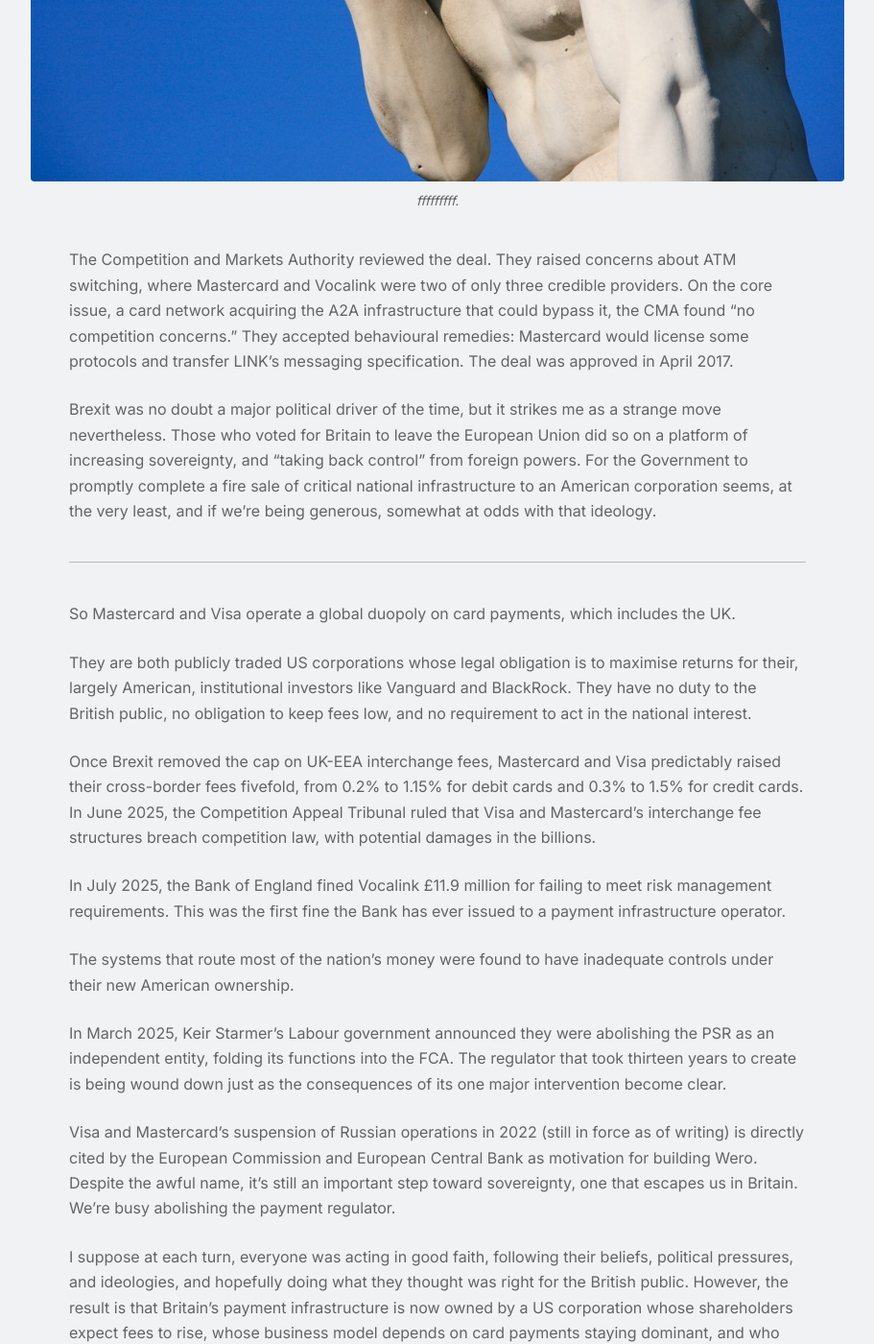
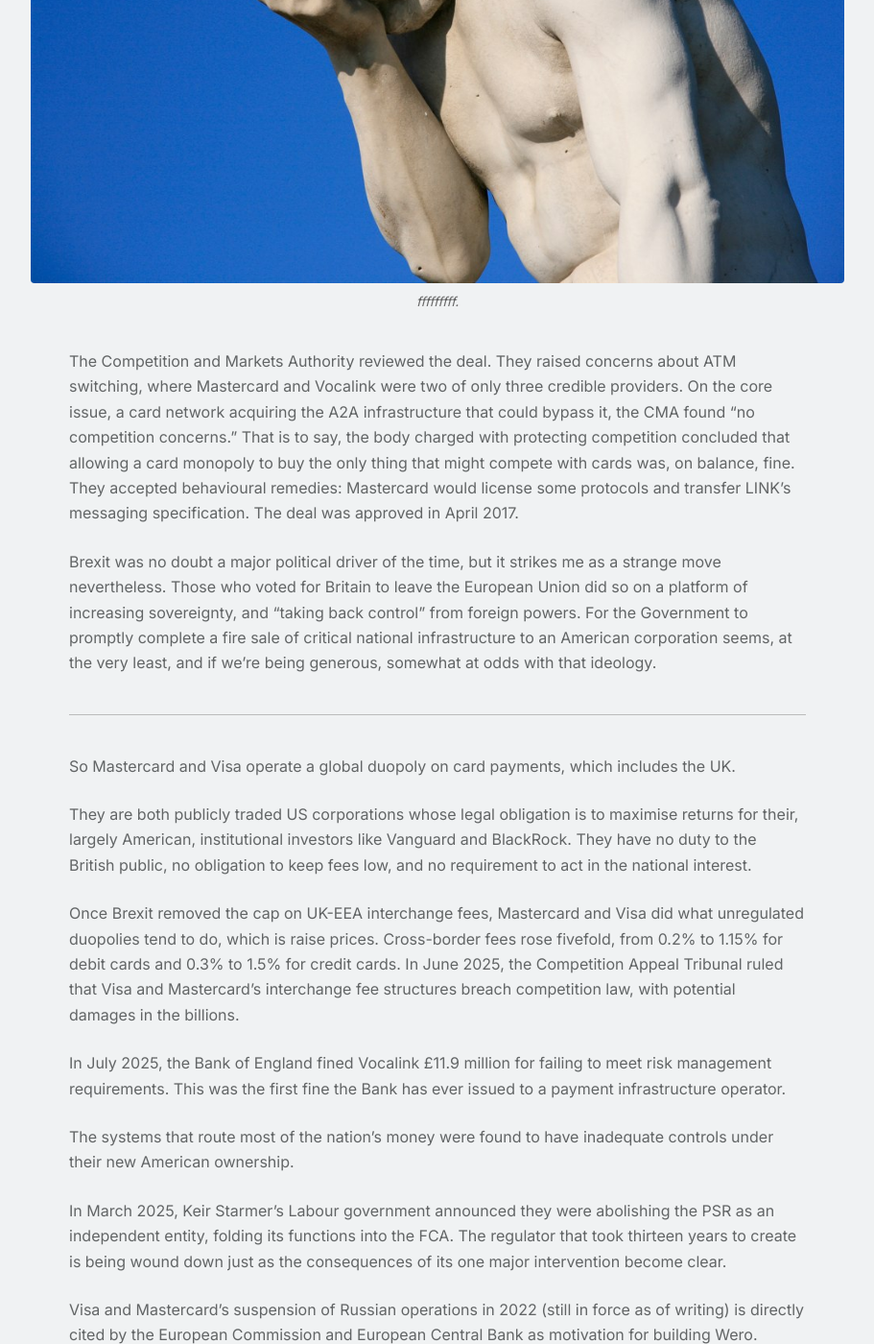
Before and after one commit to pingfu/pingfu.github.io, a Jekyll site: the page built from _posts/2026-01-28-the-american-cut.md, in a window 1280 px wide and 1400 px high, scrolled down 4412 px. Shown: the whole window at 96% size, without its empty margins (184-1095 px from the left). Built offline with Jekyll 4.4.1, drawn with Linux system fonts in a browser that asks for light colours; nearby versions of some CDN libraries; comment, search, counter and statistics services are not loaded; some of the changed text lies outside the part shown.

Commit message:
Update 2026-01-28-the-american-cut.md

```diff
--- a/_posts/2026-01-28-the-american-cut.md
+++ b/_posts/2026-01-28-the-american-cut.md
@@ -51,7 +51,7 @@
 
 His 2000 report concluded that the UK's payment systems were an oligopoly. A consortium of big banks owned the payments infrastructure, set prices, and decided who got to play. He recommended the establishment of an independent regulator with statutory powers, which he called "PayCom".
 
-Brown's government rejected it in favour of industry self-regulation. Eight years later, the 2008 financial crisis discredited "light touch" regulation and Labour lost the 2010 election.
+Brown's government rejected it in favour of industry self-regulation, the prevailing theory being that banks, as grown-ups, could be trusted to police themselves. Eight years later, the 2008 financial crisis discredited "light touch" regulation and Labour lost the 2010 election. So that worked out.
 
 ---
 
@@ -63,7 +63,7 @@
 
 Her 2015 Market Review identified the problem: the big banks (notably Barclays, HSBC, Lloyds, RBS, and Santander, who together held about 85% of the shares) controlled Vocalink, the company that operated Britain's national payment infrastructure, while also being its main users. This gave them no incentive to innovate or lower fees. Her solution was to force them to sell.
 
-Nixon recommended the banks divest; however, her hoped-for "competitive market" didn't materialise. There was no queue of British fintechs with £700 million to spend on national payment infrastructure. There was one serious bidder, and before she could formally require it, Mastercard offered to buy and the PSR accepted the offer as a way to resolve the ownership problem.
+Nixon recommended the banks divest; however, her hoped-for "competitive market" didn't materialise. There was no queue of British fintechs with £700 million to spend on national payment infrastructure. There was exactly one serious bidder, and before Nixon could formally require divestment, Mastercard offered to buy and the PSR accepted their offer as a way to resolve the ownership problem. The fix for "the wrong people own this" turned out to be "let different wrong people own it."
 
 Yes, you read that correctly.
 
@@ -88,7 +88,7 @@
   <figcaption>fffffffff.</figcaption>
 </figure>
 
-The Competition and Markets Authority reviewed the deal. They raised concerns about ATM switching, where Mastercard and Vocalink were two of only three credible providers. On the core issue, a card network acquiring the A2A infrastructure that could bypass it, the CMA found "no competition concerns." They accepted behavioural remedies: Mastercard would license some protocols and transfer LINK's messaging specification. The deal was approved in April 2017.
+The Competition and Markets Authority reviewed the deal. They raised concerns about ATM switching, where Mastercard and Vocalink were two of only three credible providers. On the core issue, a card network acquiring the A2A infrastructure that could bypass it, the CMA found "no competition concerns." That is to say, the body charged with protecting competition concluded that allowing a card monopoly to buy the only thing that might compete with cards was, on balance, fine. They accepted behavioural remedies: Mastercard would license some protocols and transfer LINK's messaging specification. The deal was approved in April 2017.
 
 Brexit was no doubt a major political driver of the time, but it strikes me as a strange move nevertheless. Those who voted for Britain to leave the European Union did so on a platform of increasing sovereignty, and "taking back control" from foreign powers. For the Government to promptly complete a fire sale of critical national infrastructure to an American corporation seems, at the very least, and if we're being generous, somewhat at odds with that ideology.
 
@@ -98,7 +98,7 @@
 
 They are both publicly traded US corporations whose legal obligation is to maximise returns for their, largely American, institutional investors like Vanguard and BlackRock. They have no duty to the British public, no obligation to keep fees low, and no requirement to act in the national interest.
 
-Once Brexit removed the cap on UK-EEA interchange fees, Mastercard and Visa predictably raised their cross-border fees fivefold, from 0.2% to 1.15% for debit cards and 0.3% to 1.5% for credit cards. In June 2025, the Competition Appeal Tribunal ruled that Visa and Mastercard's interchange fee structures breach competition law, with potential damages in the billions.
+Once Brexit removed the cap on UK-EEA interchange fees, Mastercard and Visa did what unregulated duopolies tend to do, which is raise prices. Cross-border fees rose fivefold, from 0.2% to 1.15% for debit cards and 0.3% to 1.5% for credit cards. In June 2025, the Competition Appeal Tribunal ruled that Visa and Mastercard's interchange fee structures breach competition law, with potential damages in the billions.
 
 In July 2025, the Bank of England fined Vocalink £11.9 million for failing to meet risk management requirements. This was the first fine the Bank has ever issued to a payment infrastructure operator.
 
```
Also changed, not shown: other parts of _posts/2026-01-28-the-american-cut.md (+1 -1 lines).
